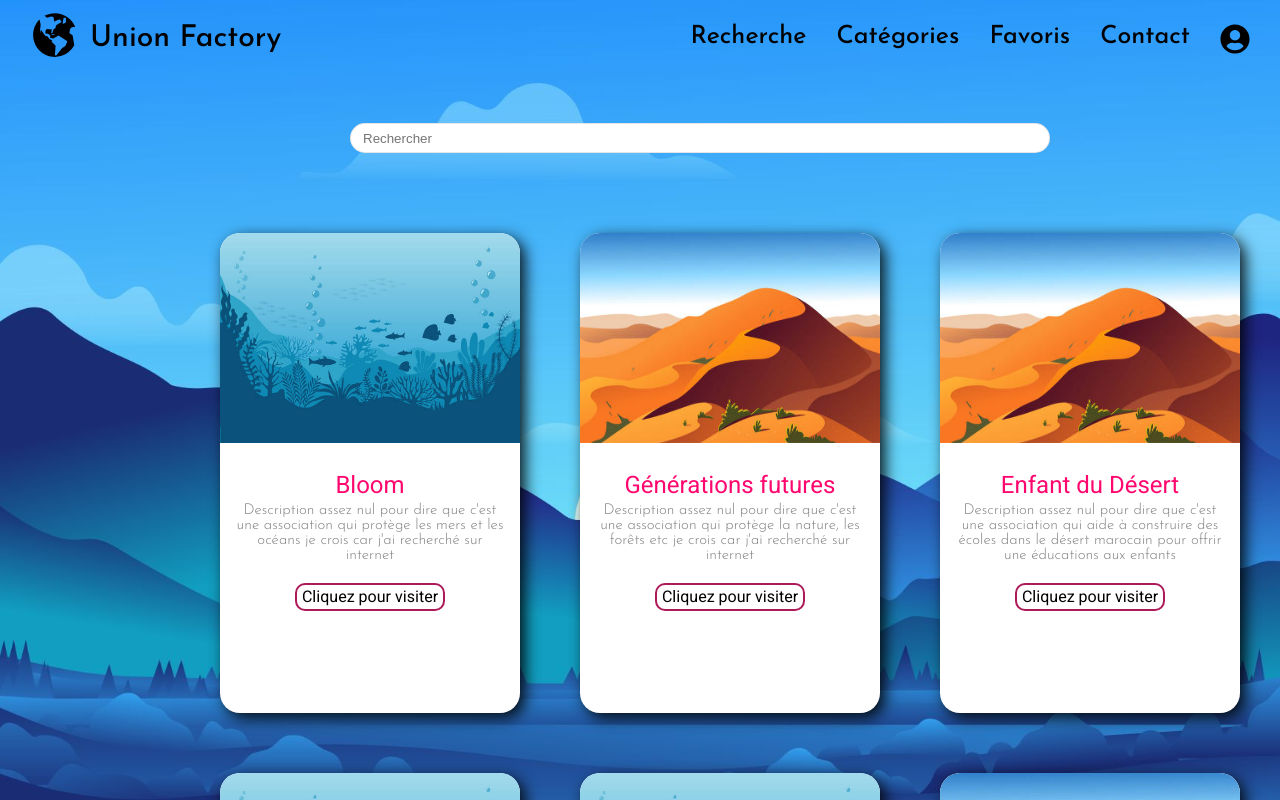
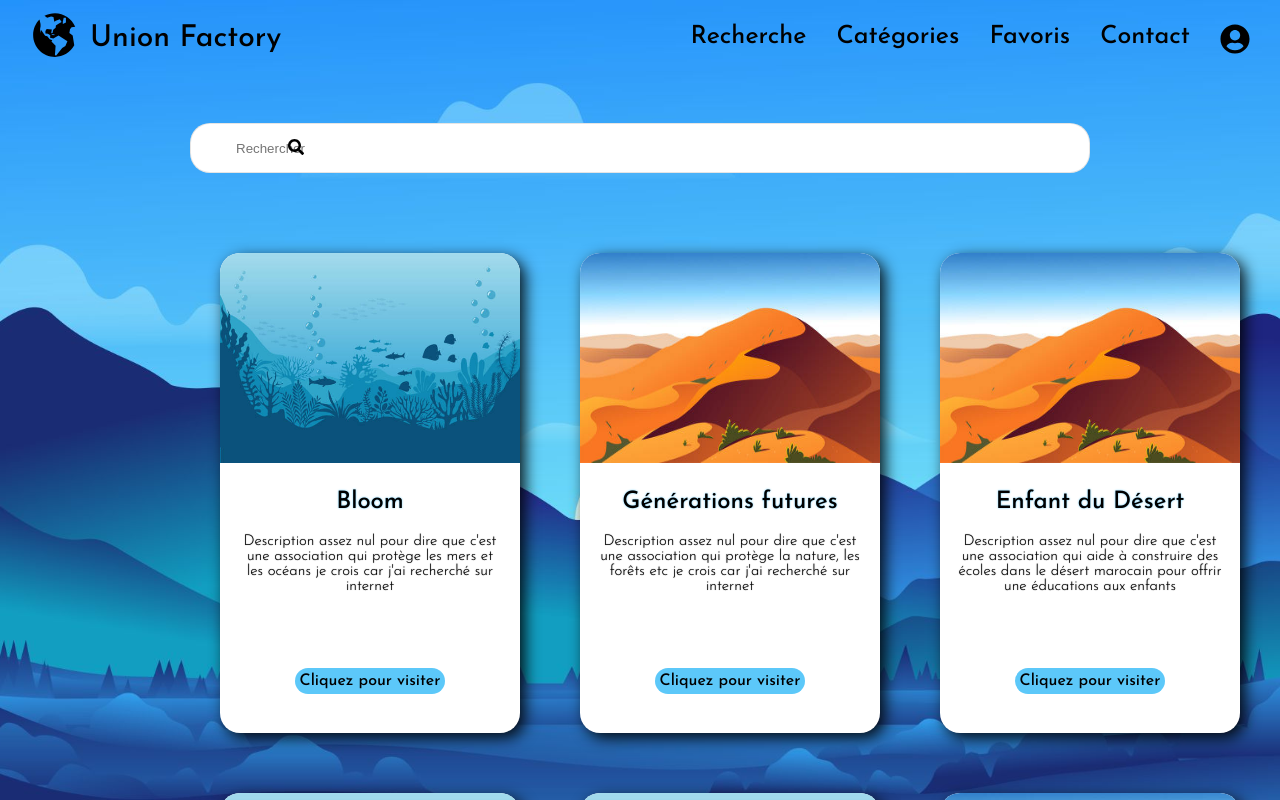
Before and after one commit to TheoLandemaine/Union_Factory, a React (Create React App) app in the folder union_factory/: page /search in a window 1280 px wide. Shown: the top 800 px of the page. Built offline with nearby package versions, Linux system fonts and the light colour scheme.

Commit message:
change cards designs + add icon search

```diff
--- a/union_factory/public/assets/js/animalierScript.js
+++ b/union_factory/public/assets/js/animalierScript.js
@@ -17,7 +17,7 @@ var pathname = window.location.pathname;
     console.log(card)
     for (var i = 0; i < card.length; i++){
         // console.log(card[i])
-        card[i].parentNode.parentNode.style.display ="none";
+        card[i].parentNode.parentNode.parentNode.style.display ="none";
     }
 
 
--- a/union_factory/public/assets/js/environnementScript.js
+++ b/union_factory/public/assets/js/environnementScript.js
@@ -8,5 +8,5 @@ var card = document.querySelectorAll(".Humanitaire,.Animalier")
 console.log(card)
 
 for (var i = 0; i < card.length; i++){
-    card[i].parentNode.parentNode.style.display ="none";
+    card[i].parentNode.parentNode.parentNode.style.display ="none";
 }
--- a/union_factory/public/assets/js/humanitaireScript.js
+++ b/union_factory/public/assets/js/humanitaireScript.js
@@ -8,5 +8,5 @@ var card = document.querySelectorAll(".Environnement,.Animalier")
 console.log(card)
 
 for (var i = 0; i < card.length; i++){
-    card[i].parentNode.parentNode.style.display ="none";
+    card[i].parentNode.parentNode.parentNode.style.display ="none";
 }
--- a/union_factory/src/components/CardsGen.js
+++ b/union_factory/src/components/CardsGen.js
@@ -8,12 +8,20 @@ class CardsGen extends React.Component {
           <img src={this.props.card.img} alt="association" />
         </div>
         <div className="card-text">
+          <div id="TitreCard">
             <span className="association">{this.props.card.title}</span>
+          </div>
+          <div id="DescriptionCard">
             <p className={this.props.card.categorie}>{this.props.card.text}</p>
+          </div>
+          </div>
+          <div id="ButtonCard">
             <a className="inc button" href={this.props.card.link} target="_blank" rel="noreferrer">
               Cliquez pour visiter
             </a>
           </div>
+
+
       </div>
     );
   }
--- a/union_factory/src/components/SearchBar.js
+++ b/union_factory/src/components/SearchBar.js
@@ -1,5 +1,7 @@
 import React from 'react';
 import { useState } from "react";
+import { FaSearch } from "react-icons/fa";
+
 
 
 // function Search() {
@@ -44,6 +46,7 @@ const SearchBar = () =>{
         <>
             <div className="searchBar">
                 <input type="text" name="searchBar" id="searchBar" placeholder="Rechercher" ></input>
+                <i><FaSearch /></i>
             </div>
         </>
     )
--- a/union_factory/src/css/cards.css
+++ b/union_factory/src/css/cards.css
@@ -1,4 +1,5 @@
   @import url("https://fonts.googleapis.com/css2?family=Heebo&family=Lobster&display=swap");
+  @import url('https://fonts.googleapis.com/css2?family=Josefin+Sans:wght@300;500&display=swap');
 
 * {
   margin: 0;
@@ -11,7 +12,8 @@
   display: flex;
   justify-content: center;
   align-items: center;
-  font-family: "Heebo", sans-serif;
+  /* font-family: "Heebo", sans-serif; */
+  font-family: 'Josefin Sans', sans-serif;
   flex-wrap: wrap;
   width: 1200px;
   margin-left: 130px;
@@ -45,6 +47,7 @@
   align-items: center;
   grid-area: text;
   margin: 25px 0;
+  padding: 2px;
 }
 
 .card-text p {
@@ -52,18 +55,25 @@
 }
 
 .card-text .association {
-  color: rgb(255, 7, 110);
+  /* color: rgb(255, 7, 110); */
+  color:#000;
   font-size: 24px;
+  text-shadow: 0 0 2px #5cc8f9;
 }
 .card-text p {
-  color: grey;
+  color: rgb(0, 0, 0);
   font-size: 15px;
   font-weight: 300;
+
+  text-shadow: 0 0 1px #616161;
+
 }
+
 .card-text h2 {
   margin-top: 0px;
   font-size: 28px;
 }
+
 
 .card:hover {
   transform: scale(1.10);
@@ -77,9 +87,11 @@
   text-decoration: none;
   color: #000;
   margin: 20px 0;
-  border: solid 2px rgb(172, 26, 87);
-  border-radius: 10px;
+  /* border: solid 2px rgb(172, 26, 87); */
+  background-color: #5cc8f9;
+  border-radius: 15px;
   transition: 0.25s ease;
+  padding: 5px;
 }
 
 .card-text input {
@@ -93,6 +105,15 @@
 }
 
 .button:hover {
-  background-color: rgb(172, 26, 87);
-  color: #fff;
+  /* background-color: rgb(172, 26, 87);
+  color: #fff; */
+
+  background-color: #34befd;
+  cursor: pointer;
+  box-shadow: 0 0 5px #34befd,
+              0 0 20px #34befd;
 }
+
+#TitreCard {
+  padding-bottom: 20px;
+}
--- a/union_factory/src/css/style.css
+++ b/union_factory/src/css/style.css
@@ -270,17 +270,29 @@ HEADER
   cursor: pointer;
 }
 
+.searchBar{
+  display: flex;
+  justify-content: center;
+}
+
 #searchBar{
-  position: relative;
   margin: 50px;
-  width: 700px;
-  height: 30px;
+  width: 900px;
+  height: 50px;
   border-radius: 20px;
   padding: 0.9em;
-  right: -300px;
+  padding-left: 45px;
+
 }
 
 #fa{
   position: absolute;
   height: 2000px;
 }
+
+i {
+  position:absolute;
+  left:280px;
+  top:130px;
+  padding:9px 8px;
+}
```
Lines whose indentation alone changed are shown as unchanged.
